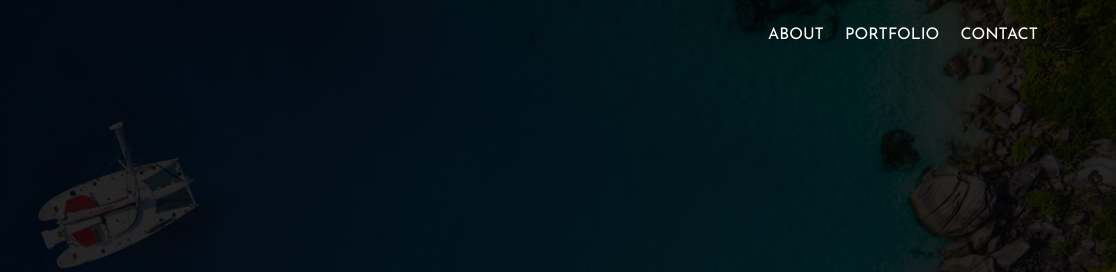
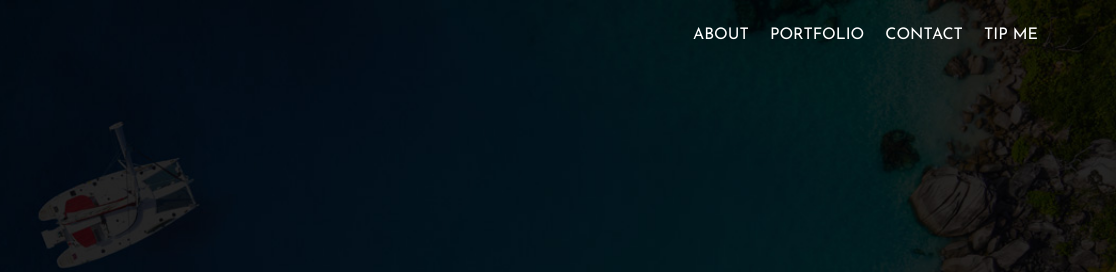
Before and after one commit to Tunkunmi/tunkunmi-portfolio, a plain HTML site: page index.html in a window 1280 px wide. Shown: the top 272 px of the page, 164-1280 px from the left. Drawn offline with Linux system fonts and the light colour scheme.

Commit message:
I added a solana pay payment page

```diff
--- a/index.html
+++ b/index.html
@@ -22,6 +22,7 @@
             <a class="nav-links" href="#about">About</a>
             <a class="nav-links" href="#portfolio">Portfolio</a>
             <a class="nav-links" href="#contact">Contact</a>
+            <a class="nav-links" target="_blank" href="https://tunkunmi.vercel.app/new?label=Tunkunmi&recipient=acPRRRT9LzAdp6ZcPEw9sMXRnjuRb6zrXNJbUqmDMMt">TIP ME</a>
             <button class='toggle-nav'><i class="fa fa-bars fa-2x"></i></button>
         </div>
     </nav>
@@ -31,6 +32,7 @@
         <a class="overlayLinks" href="#about">ABOUT</a>
         <a class="overlayLinks" href="#portfolio">PORTFOLIO</a>
         <a class="overlayLinks" href="#contact">CONTACT</a>
+        <a class="overlayLinks" target="_blank" href="https://tunkunmi.vercel.app/new?label=Tunkunmi&recipient=acPRRRT9LzAdp6ZcPEw9sMXRnjuRb6zrXNJbUqmDMMt">TIP ME</a>
     </div>
     <section id="home" class="s-intro" style="background-image: url(img/bg1.jpg)">
         <div>
```
